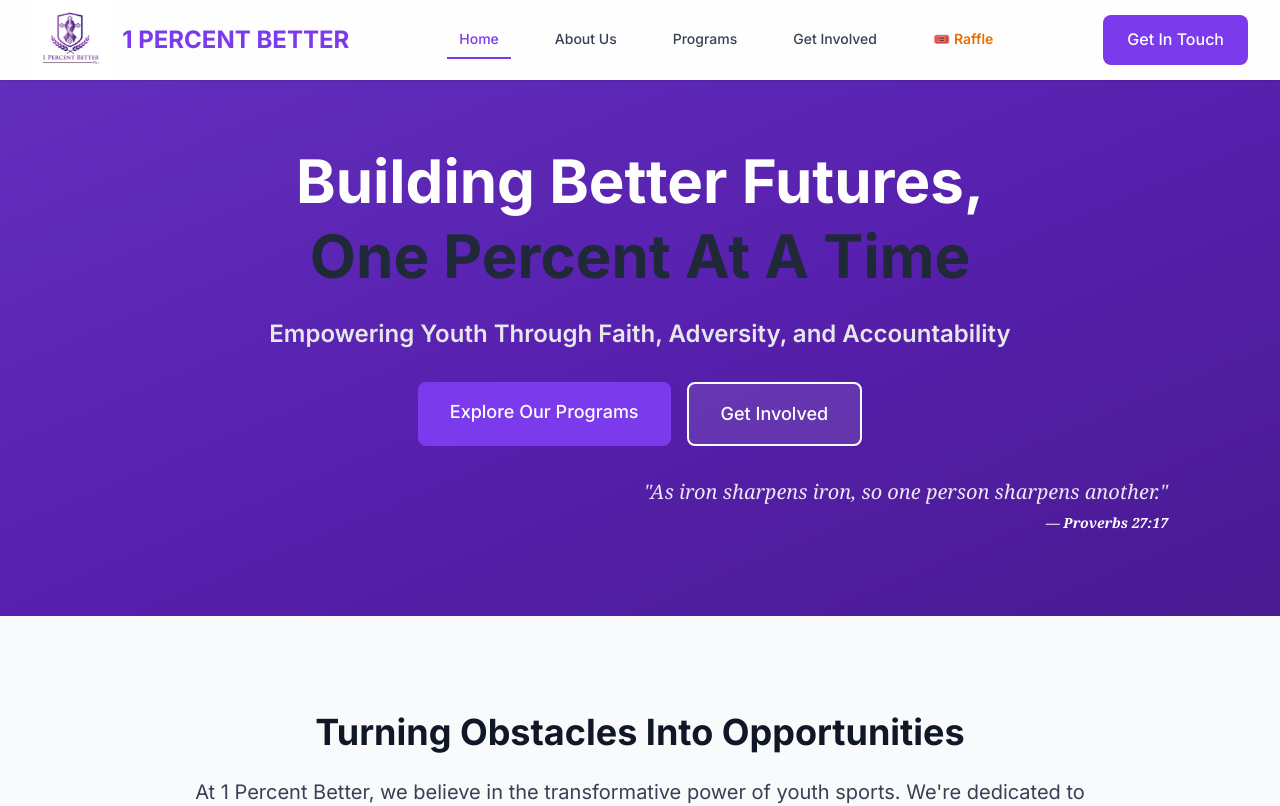
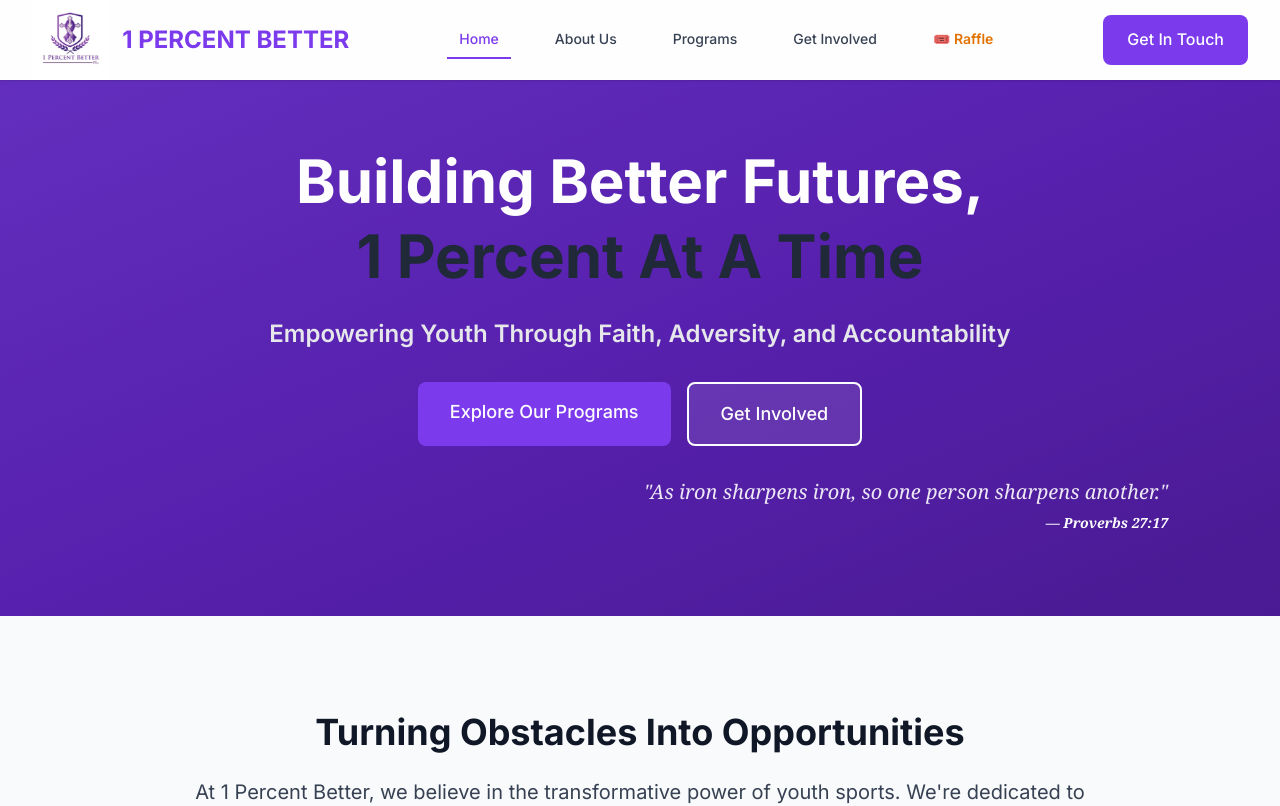
Before and after one commit to cquehl/1percentbetter, a React (Vite) app: page / in a window 1280 px wide. Shown: the top 806 px of the page. Built offline with nearby package versions, Linux system fonts and the light colour scheme.

Commit message:
1 Percent at a time

```diff
--- a/src/pages/Home.tsx
+++ b/src/pages/Home.tsx
@@ -11,7 +11,7 @@ const Home: React.FC = () => {
           <div className="text-center">
             <h1 className="text-4xl md:text-6xl font-bold mb-6 leading-tight">
               Building Better Futures,<br />
-              <span className="text-secondary">One Percent At A Time</span>
+              <span className="text-secondary">1 Percent At A Time</span>
             </h1>
             <h2 className="text-xl md:text-2xl mb-8 text-gray-200 max-w-3xl mx-auto">
               Empowering Youth Through Faith, Adversity, and Accountability
```
